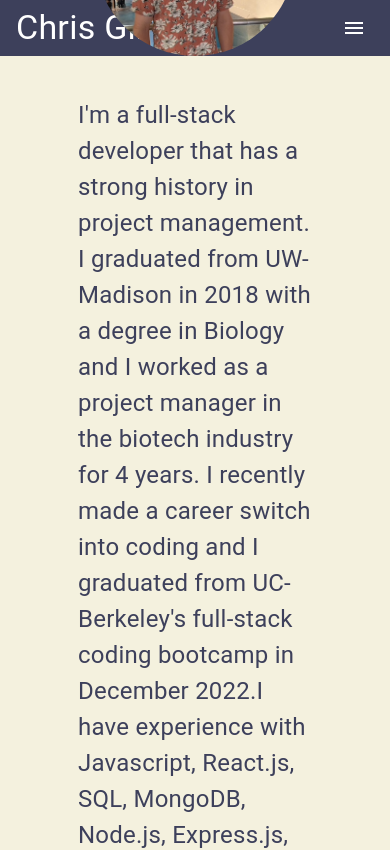
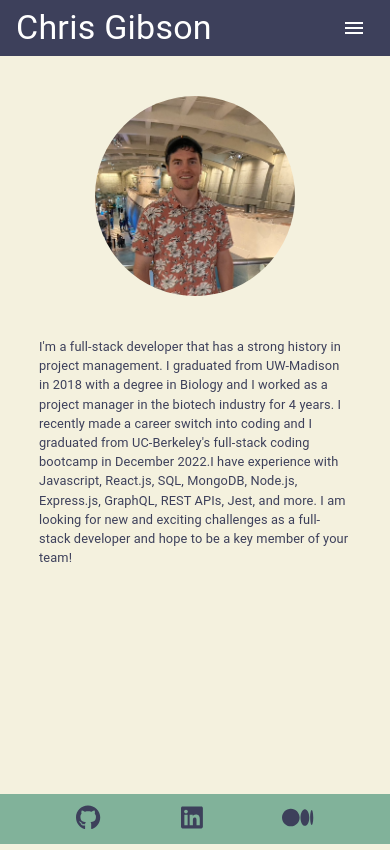
Before and after one commit to chrischarlesgibson/portfolio-v3, a React (Create React App) app: page /About in a window 390 px wide. Shown: the top 850 px of the page. Built offline with nearby package versions, Linux system fonts and the light colour scheme.

Commit message:
hopefully fixed layout issues of about page on tablet and mobile

```diff
--- a/src/pages/About.js
+++ b/src/pages/About.js
@@ -7,6 +7,7 @@ export default function About() {
   return (
     <div className="about-container">
       <Avatar
+        className="headshot"
         alt="Chris Gibson"
         src={headshot}
         sx={{ width: 200, height: 200 }}
--- a/src/pages/Contact.js
+++ b/src/pages/Contact.js
@@ -72,10 +72,6 @@ export default function Contact() {
         process.env.REACT_APP_EMAILJS_TEMPLATE_ID,
         form.current,
         process.env.REACT_APP_EMAILJS_PUBLIC_KEY
-        //   "service_2csukpf",
-        //   "template_uqxju68",
-        //   form.current,
-        //   "YC8aaQfJCs6lk22CO"
       )
       .then(
         (result) => {
--- a/src/styles/about.css
+++ b/src/styles/about.css
@@ -3,17 +3,34 @@
   flex-direction: column;
   align-items: center;
   justify-content: center;
-  height: 100vh;
   color: #3d405b;
+  position: relative !important;
+  width: 100vw !important;
+  height: 100% !important;
 }
 
 .about-container > * {
   margin-top: 40px;
   margin-bottom: 40px;
 }
+.bio {
+  padding-left: 10%;
+  padding-right: 10%;
+}
 
-.bio {
-  padding-left: 20%;
-  padding-right: 20%;
-  font-size: 1.5em !important;
+@media (min-width: 900px) {
+  .bio {
+    font-size: 1em !important;
+  }
 }
+@media (min-width: 600px) and (max-width: 900px) {
+  .bio {
+    font-size: 0.9em !important;
+  }
+}
+
+@media (max-width: 600px) {
+  .bio {
+    font-size: 0.8em !important;
+  }
+}
--- a/src/styles/footer.css
+++ b/src/styles/footer.css
@@ -4,10 +4,9 @@
   justify-content: center;
   flex-wrap: nowrap;
   background-color: #cccccc;
-  /* position: fixed; */
   bottom: 0;
   width: 100%;
-  position: relative;
+  position: fixed;
   height: 50px;
 }
 
```
